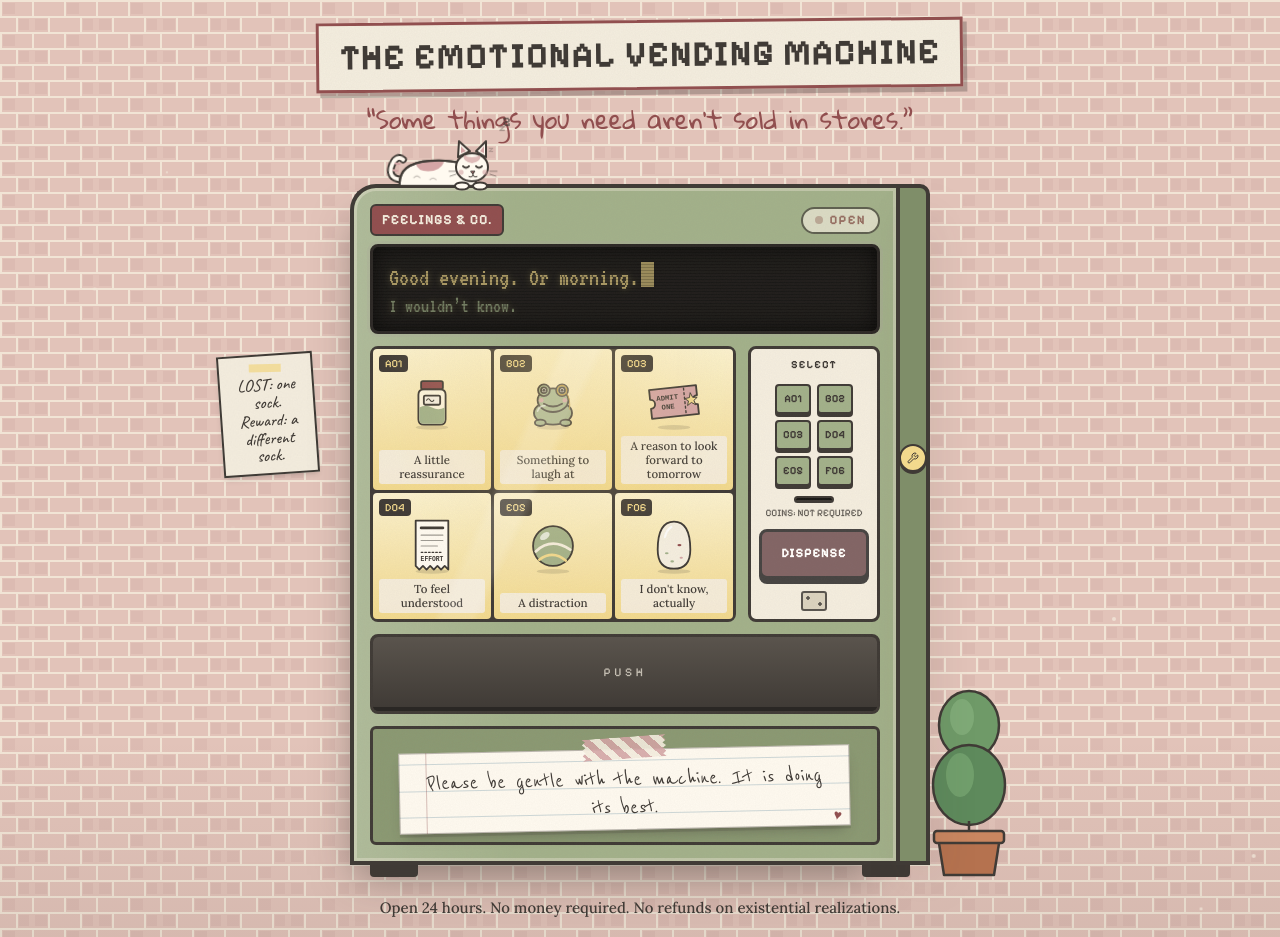
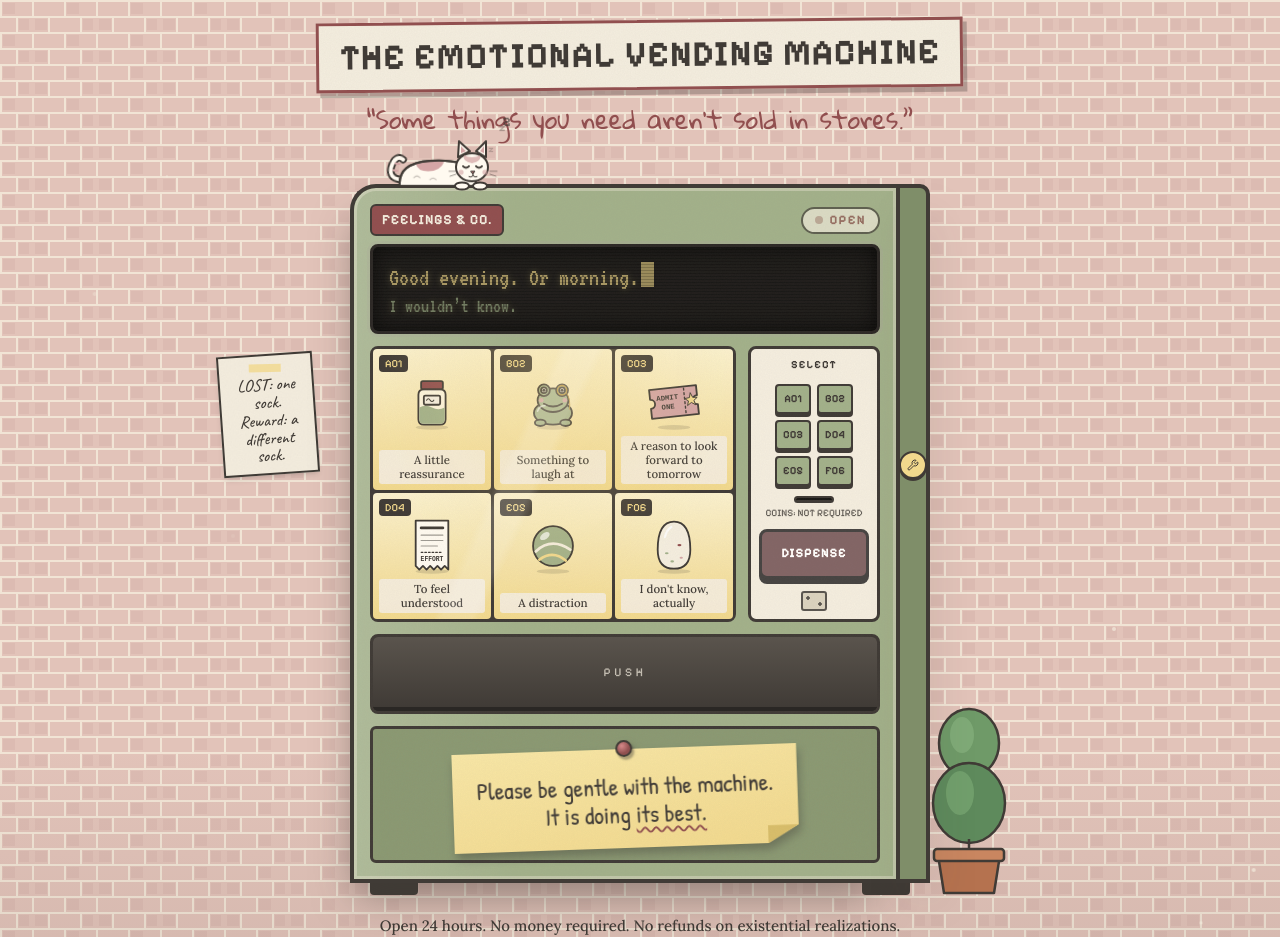
Before and after one commit to camilledaisy/vendingmachine, a React (Vite) app: page / in a window 1280 px wide. Shown: the top 937 px of the page. Built offline with nearby package versions, Linux system fonts and the light colour scheme.

Commit message:
Redesign the note as a pinned sticky note
Co-Authored-By: Claude Sonnet 5.5 <noreply@anthropic.com>
Claude-Session: https://claude.ai/code/session_017PaBnN8AfWxPJyBcQfRLgQ

```diff
--- a/index.html
+++ b/index.html
@@ -9,7 +9,7 @@
     <link rel="icon" type="image/svg+xml" href="/favicon.svg" />
     <link rel="preconnect" href="https://fonts.googleapis.com" />
     <link rel="preconnect" href="https://fonts.gstatic.com" crossorigin />
-    <link href="https://fonts.googleapis.com/css2?family=Caveat:wght@500;700&family=Gloria+Hallelujah&family=Reenie+Beanie&family=Lora:ital,wght@0,500;0,700;1,500&family=Pixelify+Sans:wght@500;700&family=VT323&display=swap" rel="stylesheet" />
+    <link href="https://fonts.googleapis.com/css2?family=Caveat:wght@500;700&family=Gloria+Hallelujah&family=Patrick+Hand&family=Lora:ital,wght@0,500;0,700;1,500&family=Pixelify+Sans:wght@500;700&family=VT323&display=swap" rel="stylesheet" />
   </head>
   <body>
     <div id="root"></div>
--- a/src/components/VendingMachine.tsx
+++ b/src/components/VendingMachine.tsx
@@ -263,10 +263,11 @@ export function VendingMachine({ owned, favs, reduced, birthday, onCollect, onTo
 
           {/* kick plate with the note */}
           <div className="kick mt-3 flex items-center justify-center rounded-md border-[3px] border-charcoal px-3 pb-3 pt-5">
-            <p className="note relative max-w-[94%] rotate-[-1.2deg] px-5 pb-2 pt-4 text-center font-scrawl text-[25px] leading-[1.1] text-charcoal">
-              <span className="washi" aria-hidden />
-              Please be gentle with the machine. It is doing its best.
-              <span className="note-heart" aria-hidden>♥</span>
+            <p className="note relative rotate-[-2deg] px-6 pb-5 pt-6 text-center font-note text-[22px] leading-[1.15] text-charcoal sm:text-[24px]">
+              <span className="pin" aria-hidden />
+              Please be gentle with the machine.
+              <br />
+              It is doing <span className="squiggle">its best.</span>
             </p>
           </div>
         </div>
--- a/src/index.css
+++ b/src/index.css
@@ -116,22 +116,22 @@ body {
   .tray { box-shadow: inset 0 8px 14px rgba(0,0,0,.6); }
   .tray-flap { background: linear-gradient(#5a544d, #403B36); border-bottom: 4px solid #2a2724; border-radius: 4px; backface-visibility: hidden; }
   .kick { background: #8B9A72; background-image: var(--noise); }
-  /* a ruled index card held up with washi tape */
-  .note {
-    background-color: #FFFAF0;
-    background-image: linear-gradient(to right, transparent 26px, rgba(145,79,79,.35) 26px, rgba(145,79,79,.35) 27px, transparent 27px),
-      repeating-linear-gradient(to bottom, transparent 0 25px, rgba(115,152,170,.35) 25px 26px);
-    background-position: 0 0, 0 12px;
-    border: 1.5px solid rgba(64,59,54,.35);
-    box-shadow: 0 3px 0 rgba(64,59,54,.18), 0 8px 14px -6px rgba(64,59,54,.45);
+  /* a butter-yellow sticky note, pinned */
+  .note { isolation: isolate; padding-right: 30px; filter: drop-shadow(2px 6px 5px rgba(64,59,54,.4)); }
+  .note::before { /* paper with a snipped corner */
+    content: ''; position: absolute; inset: 0; z-index: -1;
+    background: linear-gradient(170deg, #F8E7A6 0%, #F2D98D 100%);
+    clip-path: polygon(0 0, 100% 0, 100% 82%, 91% 100%, 0 100%);
   }
-  .washi {
-    position: absolute; top: -13px; left: 50%; width: 84px; height: 22px; transform: translateX(-50%) rotate(-3deg);
-    background: repeating-linear-gradient(45deg, rgba(212,165,165,.88) 0 7px, rgba(245,238,223,.9) 7px 14px);
-    clip-path: polygon(0 0, 4% 12%, 0 25%, 4% 38%, 0 50%, 4% 62%, 0 75%, 4% 88%, 0 100%, 100% 100%, 96% 88%, 100% 75%, 96% 62%, 100% 50%, 96% 38%, 100% 25%, 96% 12%, 100% 0);
-    box-shadow: 0 1px 2px rgba(64,59,54,.3);
+  .note::after { /* the folded-over corner */
+    content: ''; position: absolute; right: 0; bottom: 0; width: 9%; height: 18%; z-index: -1;
+    background: #D9BE6A; clip-path: polygon(0 0, 100% 0, 0 100%);
   }
-  .note-heart { position: absolute; right: 8px; bottom: 2px; font-size: 14px; color: #914F4F; transform: rotate(12deg); font-family: sans-serif; }
+  .pin {
+    position: absolute; top: -9px; left: 50%; width: 17px; height: 17px; margin-left: -8px; border-radius: 50%;
+    background: radial-gradient(circle at 35% 30%, #d98a8a, #914F4F 60%); border: 2px solid #403B36; box-shadow: 2px 3px 2px rgba(64,59,54,.4);
+  }
+  .squiggle { text-decoration: underline wavy #914F4F 1.5px; text-underline-offset: 4px; }
   .maint { box-shadow: 0 2px 0 #403B36; }
 
   /* shelf */
--- a/tailwind.config.js
+++ b/tailwind.config.js
@@ -16,6 +16,7 @@ export default {
         lcd: ['VT323', 'ui-monospace', 'monospace'],
         hand: ['Caveat', 'cursive'],
         tagline: ['"Gloria Hallelujah"', 'Caveat', 'cursive'],
+        note: ['"Patrick Hand"', 'Caveat', 'cursive'],
         scrawl: ['"Reenie Beanie"', 'Caveat', 'cursive'],
         serif: ['Lora', 'Georgia', 'serif'],
       },
```
